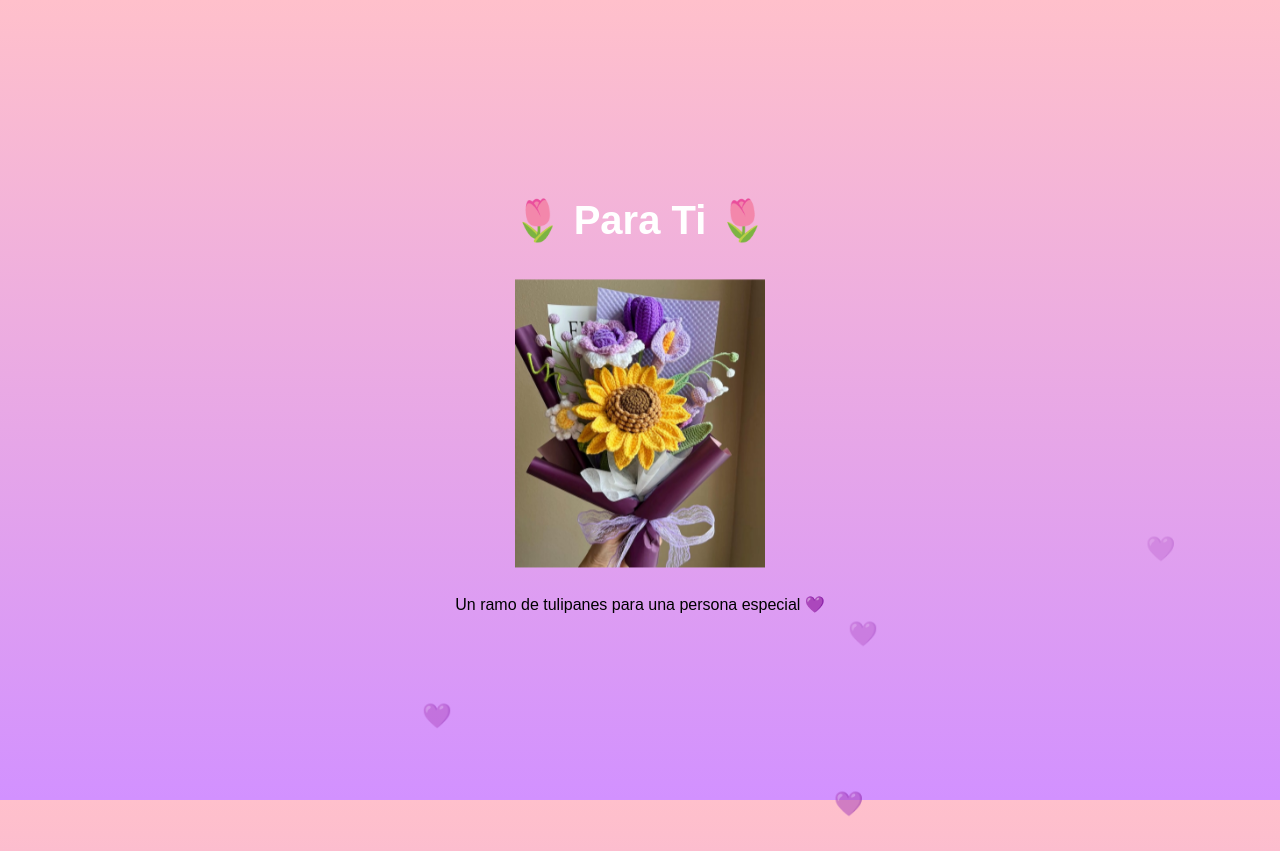
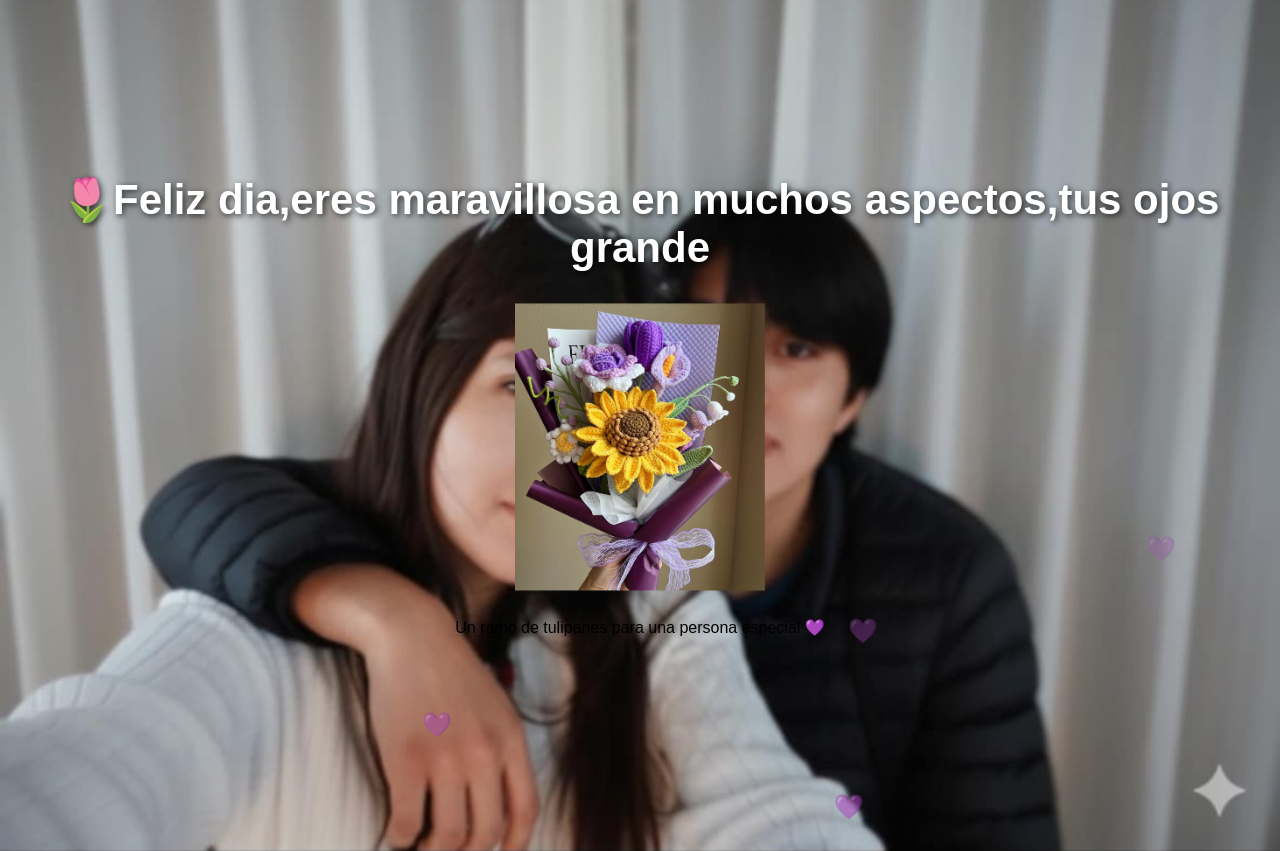
Before and after one commit to jsksisisy-glitch/Lol, a plain HTML site: page index.html in a window 1280 px wide. Shown: the top 851 px of the page. Drawn offline with Linux system fonts and the light colour scheme.

Commit message:
Enhance index.html with styles and title update

```diff
--- a/index.html
+++ b/index.html
@@ -2,7 +2,7 @@
 <html lang="es">
 <head>
 <meta charset="UTF-8">
-<title>Para Ti</title>
+<title>Para Ti 🌸</title>
 
 <style>
 body{
@@ -12,20 +12,25 @@ display:flex;
   justify-content:center;
   align-items:center;
   flex-direction:column;
-font-family:Arial;
-background:linear-gradient(#ffc0cb,#d291ff);
+  font-family:Arial, sans-serif;
   text-align:center;
   overflow:hidden;
+
+  /* fondo personalizado */
+  background-image: url("fondo.jpg");
+  background-size: cover;
+  background-position: center;
 }
 
 h1{
   color:white;
-font-size:40px;
+  font-size:42px;
+  text-shadow: 2px 2px 6px rgba(0,0,0,0.7);
 }
 
 .ramo{
   width:250px;
-margin-top:20px;
+  margin-top:15px;
   animation:flotar 3s infinite ease-in-out;
 }
 
@@ -72,8 +77,8 @@ animation:caer 4s linear forwards;
 <p>Un ramo de tulipanes para una persona especial 💜</p>
 
 <script>
-// texto letra por letra
-let texto = "🌷 Para Ti 🌷";
+// texto animado letra por letra
+let texto = "🌷Feliz dia,eres maravillosa en muchos aspectos,tus ojos grandes como girasoles y ricos como pistaches,amor viejo y sin duda EQYTQAT,te amo mujer y angel a la vez🌸";
 let i = 0;
 function escribir(){
   if(i < texto.length){
```
Lines whose indentation alone changed are shown as unchanged.
